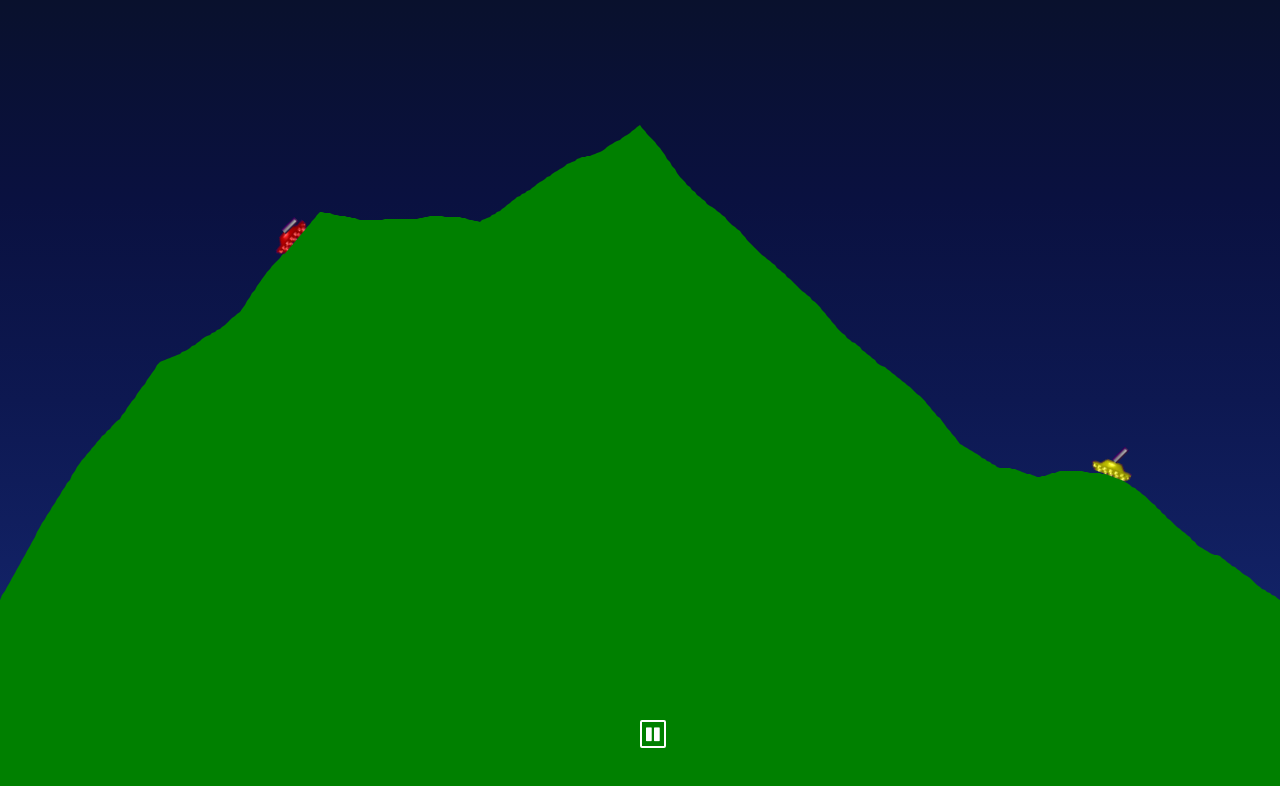
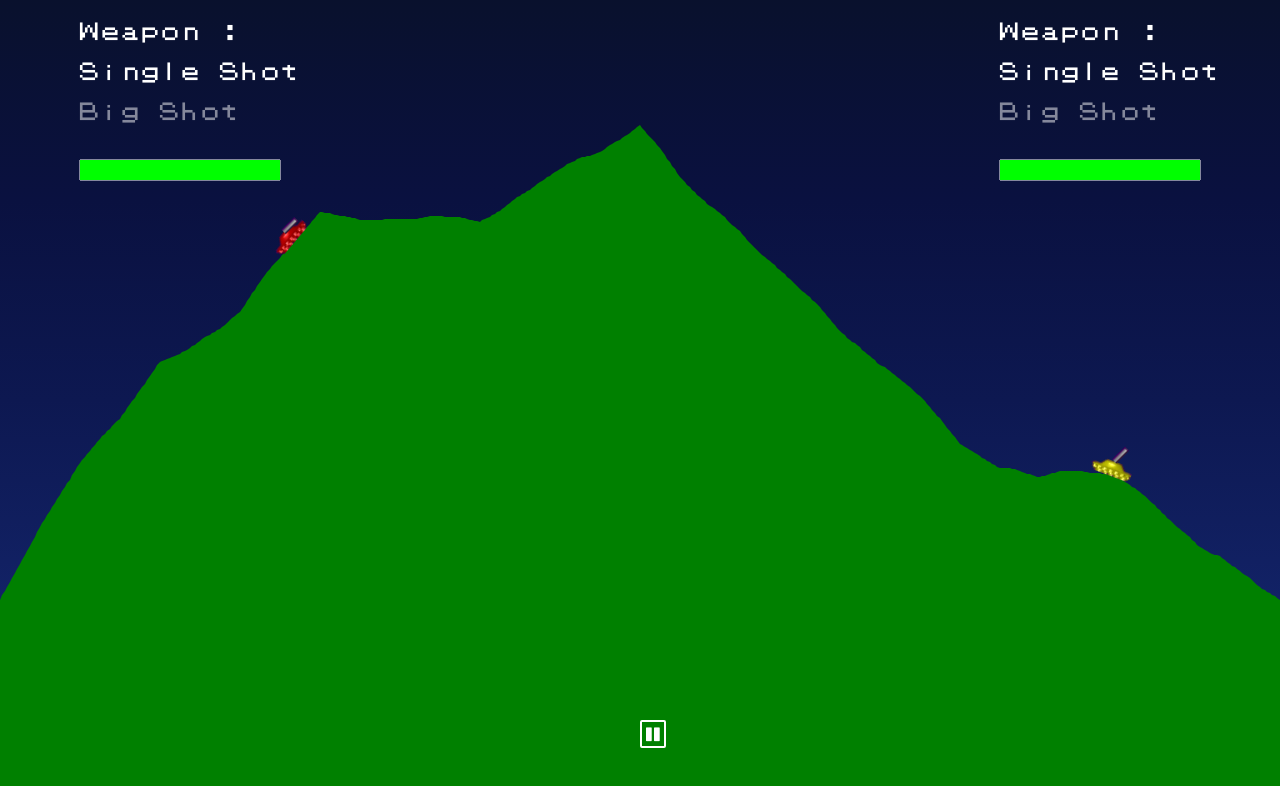
Before and after one commit to vedhant/pocket-tanks, a plain HTML site: page index.html in a window 1280 px wide. Drawn offline with Linux system fonts and the light colour scheme.

Commit message:
added weapon and health bar on screen

```diff
--- a/app.js
+++ b/app.js
@@ -34,8 +34,8 @@ var health = {
 var weapon = {
   radius : [W/35, W/15],
   damage : [20, 30],
-  amount1 : [7, 3],
-  amount2 : [7, 3],
+  amount1 : [8, 2],
+  amount2 : [8, 2],
   p1_choice : 0,
   p2_choice : 0
 }
@@ -150,10 +150,10 @@ function Tank(src, x, state){
   }
   this.update = function(){
     if(rightPressed && this.state){
-      this.dx = 1.1;
+      this.dx = 1;
     }
     else if(leftPressed && this.state){
-      this.dx = -1.1;
+      this.dx = -1;
     }
     else{
       this.dx = 0;
@@ -171,10 +171,10 @@ function Tank(src, x, state){
     }
     var slope = (mountain.y[i+1] - mountain.y[i])/(mountain.x[i+1] - mountain.x[i]);
     if(slope < -2.7 && rightPressed){
-      this.x -= 1.1;
+      this.x -= 1;
     }
     else if(slope > 2.7 && leftPressed){
-      this.x += 1.1;
+      this.x += 1;
     }
     else{
       this.y = slope*(this.x - mountain.x[i]) + mountain.y[i];
@@ -470,6 +470,62 @@ function drawMountain(){
 
 drawMountain();
 
+function drawStats(){
+  c.font = '20px custom';
+  c.fillStyle = 'white';
+  c.fillText("Weapon :", W/16, 40);
+  c.fillText("Weapon :", W*15/16 - 200, 40);
+  if(weapon.p1_choice == 0){
+    c.fillStyle = 'rgba(255, 255, 255, 1)';
+    c.fillText('Single Shot', W/16, 80);
+    c.fillStyle = 'rgba(255, 255, 255, 0.5)';
+    c.fillText('Big Shot', W/16, 120);
+  }
+  else{
+    c.fillStyle = 'rgba(255, 255, 255, 0.5)';
+    c.fillText('Single Shot', W/16, 80);
+    c.fillStyle = 'rgba(255, 255, 255, 1)';
+    c.fillText('Big Shot', W/16, 120);
+  }
+  if(weapon.p2_choice == 0){
+    c.fillStyle = 'rgba(255, 255, 255, 1)';
+    c.fillText('Single Shot', 15*W/16 - 200, 80);
+    c.fillStyle = 'rgba(255, 255, 255, 0.5)';
+    c.fillText('Big Shot', 15*W/16 - 200, 120);
+  }
+  else{
+    c.fillStyle = 'rgba(255, 255, 255, 0.5)';
+    c.fillText('Single Shot', 15*W/16 - 200, 80);
+    c.fillStyle = 'rgba(255, 255, 255, 1)';
+    c.fillText('Big Shot', 15*W/16 - 200, 120);
+  }
+  healthBar();
+}
+
+function healthBar(){
+  c.beginPath();
+  c.rect(W/16, 160, 200, 20);
+  c.rect(15*W/16 - 200, 160, 200, 20);
+  c.strokeStyle = 'rgba(255, 255, 255, 1)';
+  c.stroke();
+  var g1 = 255*health.p1/100;
+  var g2 = 255*health.p2/100;
+  var r1 = 255 - g1;
+  var r2 = 255 - g2;
+  if(health.p1 > 0){
+    c.beginPath();
+    c.rect(W/16, 160, 2*health.p1, 20);
+    c.fillStyle = 'rgba('+r1+','+g1+',0,1)';
+    c.fill();
+  }
+  if(health.p2 > 0){
+    c.beginPath();
+    c.rect(15*W/16 - 200, 160, 2*health.p2, 20);
+    c.fillStyle = 'rgba('+r2+','+g2+',0,1)';
+    c.fill();
+  }
+}
+
 function animate(){
   requestAnimationFrame(animate);
   c.clearRect(0,0,innerWidth,innerHeight);
@@ -517,7 +573,7 @@ function animate(){
       playerTurn(1);
     }
   }
-  console.log(health.p1, health.p2);
+  drawStats();
 }
 
 animate();
--- a/styles.css
+++ b/styles.css
@@ -29,3 +29,8 @@ i{
   color: white;
 
 }
+
+@font-face {
+  font-family: 'custom';
+  src: url('Pokemon GB.ttf');
+}
```
Also changed, not shown: Pokemon GB.ttf (added), Spac3 tech free promo.ttf (added), joystix monospace.ttf (added), neuropol x rg.ttf (added), 1 other file.
